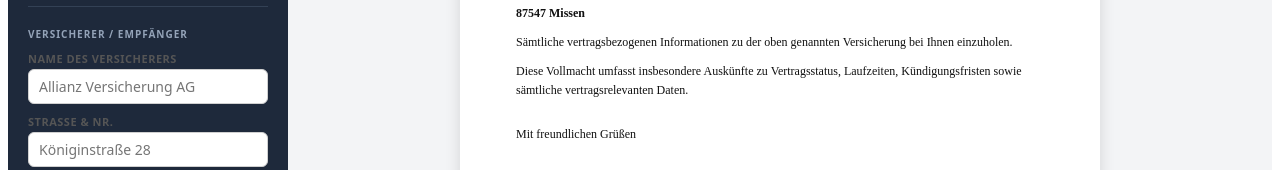
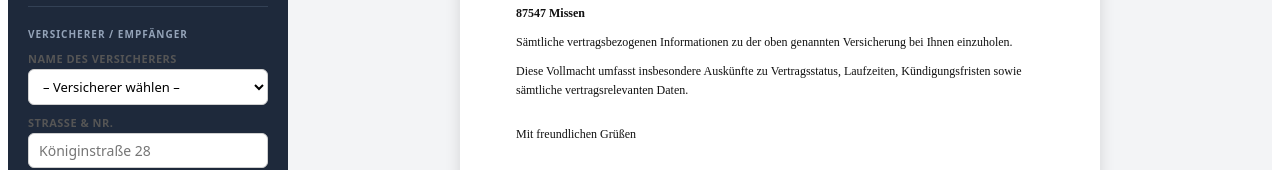
Before and after one commit to byfroehlich/FAQ-Prinz, a React (Vite) app: page / in a window 1280 px wide. Both pictures are taken after a click on the button "Kündigungsformulare". Shown: the part 590-760 px from the top of the page. Built offline with nearby package versions, Linux system fonts and the light colour scheme.

Commit message:
Versicherer-Dropdown aus Liste Versicherer.numbers
- 26 Versicherer aus der Tabelle als Dropdown-Auswahl
- Option "Andere / frei eingeben" für nicht gelistete Versicherer
- "← Liste" Button wechselt zurück zum Dropdown

https://claude.ai/code/session_01AUYqoCJ1f7gMRrxQXSqr21

```diff
--- a/src/Kuendigungsformulare.jsx
+++ b/src/Kuendigungsformulare.jsx
@@ -1,4 +1,33 @@
 import { useState } from "react";
+
+const VERSICHERER = [
+  "Allianz",
+  "Alte Leipziger",
+  "ARAG",
+  "Auxilia",
+  "AXA",
+  "Barmenia",
+  "Canada Life",
+  "Continentale",
+  "Cosmos Direkt",
+  "DA Direkt",
+  "Debeka",
+  "DEVK",
+  "Dialog",
+  "ERGO",
+  "Generali",
+  "Gothaer",
+  "Hanse Merkur",
+  "HDI",
+  "HUK-Coburg",
+  "LVM",
+  "Provinzial",
+  "R+V",
+  "Signal Iduna",
+  "Sparkassen Versicherung",
+  "Stuttgarter",
+  "Zurich",
+];
 
 const TABS = [
   { id: "ordentlich", label: "Ordentliche Kündigung" },
@@ -62,6 +91,48 @@ function Field({ label, value, onChange, placeholder, type = "text" }) {
         onFocus={(e) => (e.target.style.border = "1px solid #3b82f6")}
         onBlur={(e) => (e.target.style.border = "1px solid #d0d0d0")}
       />
+    </div>
+  );
+}
+
+function VersichererField({ value, onChange }) {
+  const [frei, setFrei] = useState(false);
+  const inputStyle = {
+    width: "100%", padding: "7px 10px", border: "1px solid #d0d0d0",
+    borderRadius: 6, fontSize: 13, fontFamily: "inherit",
+    boxSizing: "border-box", background: "#fff", outline: "none",
+  };
+  return (
+    <div style={{ marginBottom: 10 }}>
+      <label style={{ display: "block", fontSize: 11, fontWeight: 600, color: "#555", marginBottom: 3, textTransform: "uppercase", letterSpacing: "0.5px" }}>
+        Name des Versicherers
+      </label>
+      {frei ? (
+        <div style={{ display: "flex", gap: 6 }}>
+          <input
+            type="text"
+            value={value}
+            onChange={(e) => onChange(e.target.value)}
+            placeholder="Versicherer eingeben..."
+            style={inputStyle}
+            autoFocus
+          />
+          <button onClick={() => { setFrei(false); onChange(""); }}
+            style={{ padding: "0 8px", border: "1px solid #d0d0d0", borderRadius: 6, background: "#334155", color: "#94a3b8", cursor: "pointer", fontSize: 11, whiteSpace: "nowrap" }}>
+            ← Liste
+          </button>
+        </div>
+      ) : (
+        <select
+          value={value}
+          onChange={(e) => { if (e.target.value === "__frei__") { setFrei(true); onChange(""); } else { onChange(e.target.value); } }}
+          style={{ ...inputStyle, cursor: "pointer" }}
+        >
+          <option value="">– Versicherer wählen –</option>
+          {VERSICHERER.map((v) => <option key={v} value={v}>{v}</option>)}
+          <option value="__frei__">✏️ Andere / frei eingeben...</option>
+        </select>
+      )}
     </div>
   );
 }
@@ -309,7 +380,7 @@ export default function Kuendigungsformulare() {
 
         {/* Versicherer */}
         <div style={s.sectionTitle}>Versicherer / Empfänger</div>
-        <Field label="Name des Versicherers" value={form.versichererName} onChange={set("versichererName")} placeholder="Allianz Versicherung AG" />
+        <VersichererField value={form.versichererName} onChange={(v) => setForm((f) => ({ ...f, versichererName: v }))} />
         <Field label="Straße & Nr." value={form.versichererStrasse} onChange={set("versichererStrasse")} placeholder="Königinstraße 28" />
         <Field label="PLZ & Ort" value={form.versichererOrt} onChange={set("versichererOrt")} placeholder="80802 München" />
 
```
